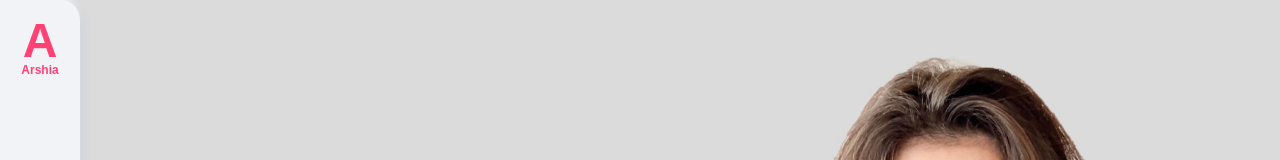
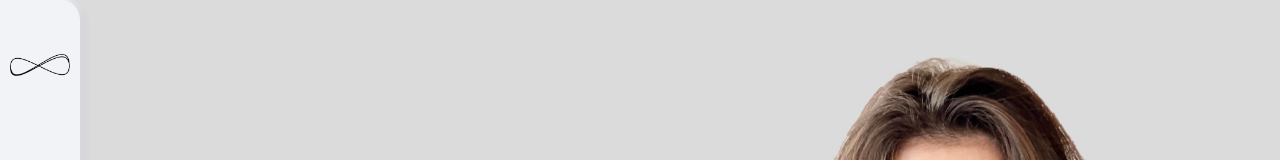
Before and after one commit to dilettadebellis/mywebsite, a React (Create React App) app: page / in a window 1280 px wide. Shown: the top 160 px of the page. Built offline with nearby package versions, Linux system fonts and the light colour scheme; some icons are missing; a web font is replaced by a local one.

Commit message:
updated logo

```diff
--- a/src/assets/scss/_overlay-menu.scss
+++ b/src/assets/scss/_overlay-menu.scss
@@ -74,15 +74,21 @@ header .navbar-brand {
   display: block;
   margin-right: 0;
   text-align: center;
-}
+  margin-top: 30px;
 
-header .navbar-brand span {
-  display: block;
-  text-align: center;
-  width: 100%;
-  font-weight: 700;
-  font-size: 12px;
-  margin-top: -1rem;
+  span {
+    display: block;
+    text-align: center;
+    width: 100%;
+
+    &.navbar-logo-image {
+      background: url("../img/logo.png") center no-repeat;
+      background-size: contain;
+      height: 60px;
+      width: 60px;
+      margin: 0 auto;
+    }
+  }
 }
 
 header .navbar-brand b {
--- a/src/components/Header.js
+++ b/src/components/Header.js
@@ -5,8 +5,7 @@ function Header({}) {
     <header>
       <div className="header-navbar h-100">
         <a className="navbar-brand" href="#">
-          <b>A</b>
-          <span>Arshia</span>
+          <span className="navbar-logo-image" />
         </a>
         <ul className="list-group menu text-center" id="menu">
           <li className="list-group-item">
```
